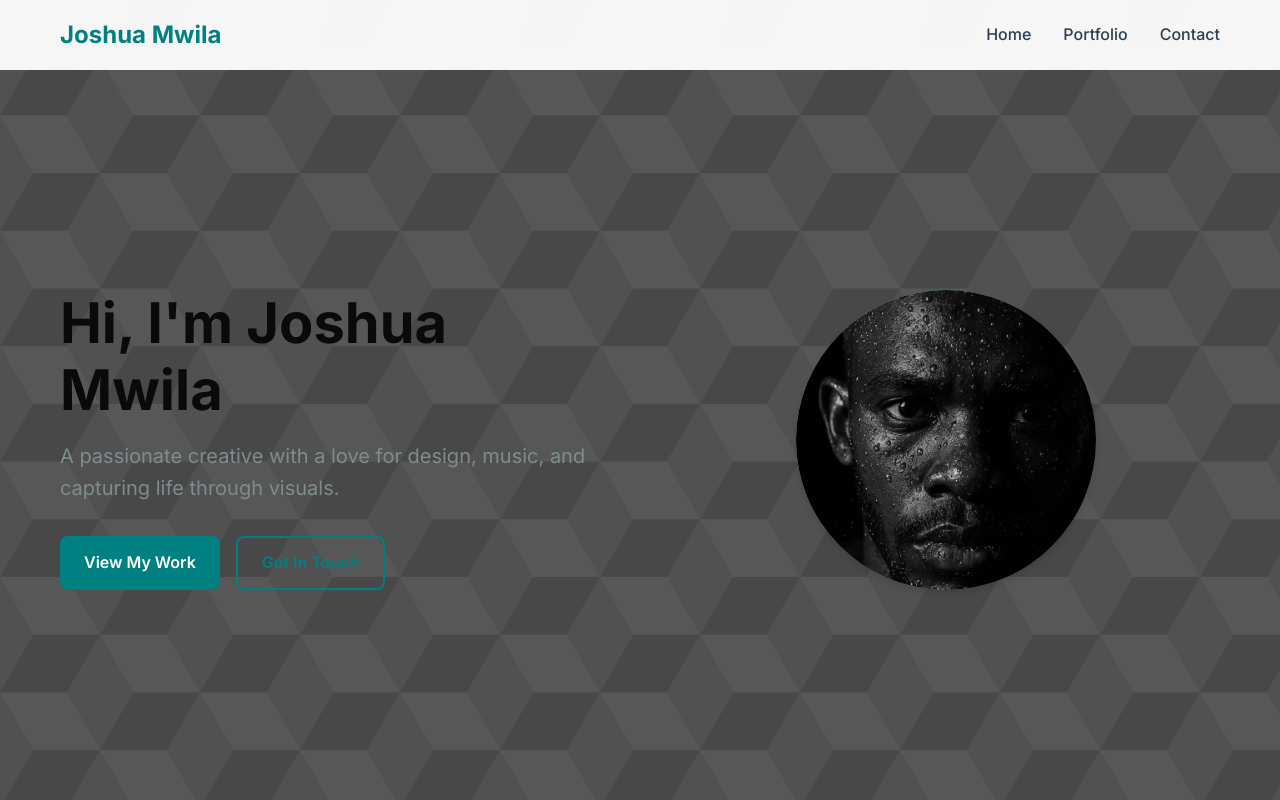
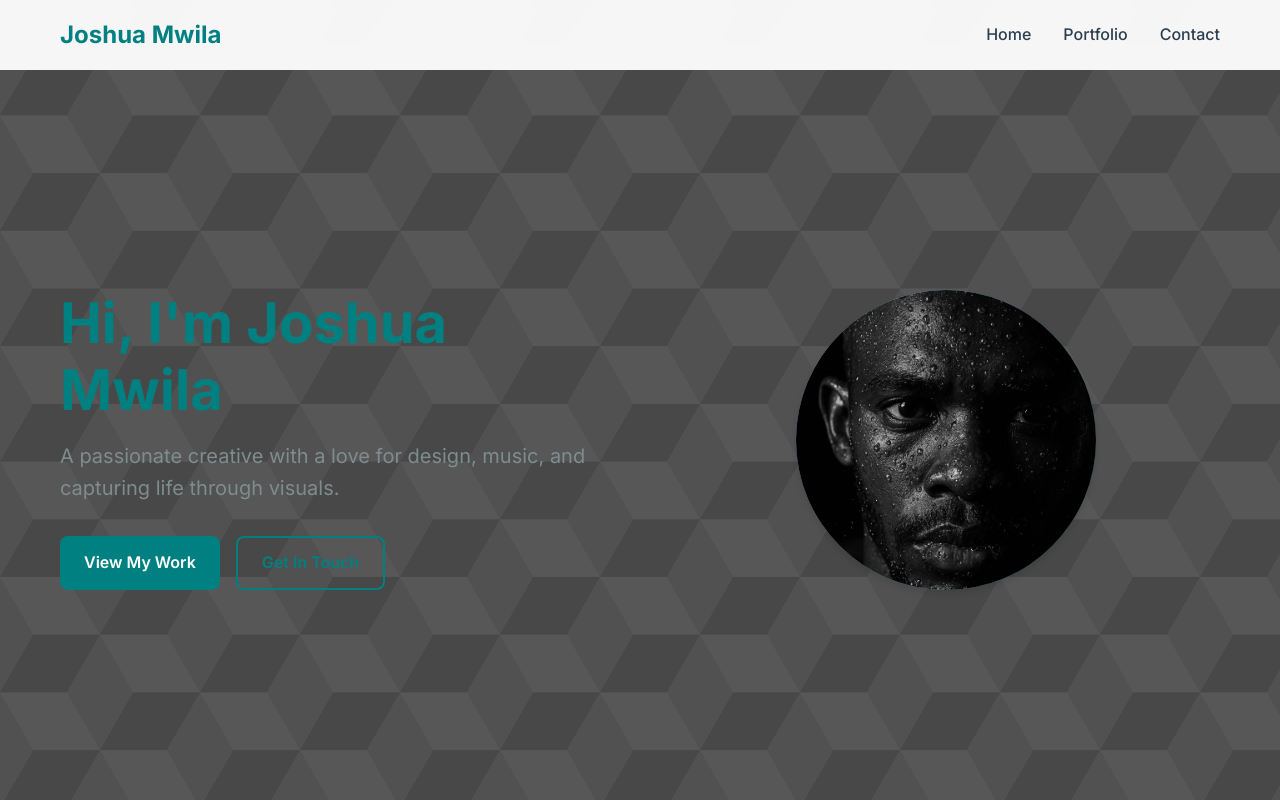
Before and after one commit to MJ-Tech-Cloud/joshua-portfolio, a plain HTML site: page index.html in a window 1280 px wide. Shown: the top 800 px of the page. Drawn offline with nearby package versions, Linux system fonts and the light colour scheme.

Commit message:
Change hero title to teal/green color

```diff
--- a/styles.css
+++ b/styles.css
@@ -170,7 +170,7 @@ body {
 .hero-title {
     font-size: 3.5rem;
     font-weight: 700;
-    color: #0a0a0a;
+    color: var(--primary-color);
     margin-bottom: 1rem;
     line-height: 1.2;
 }
```
